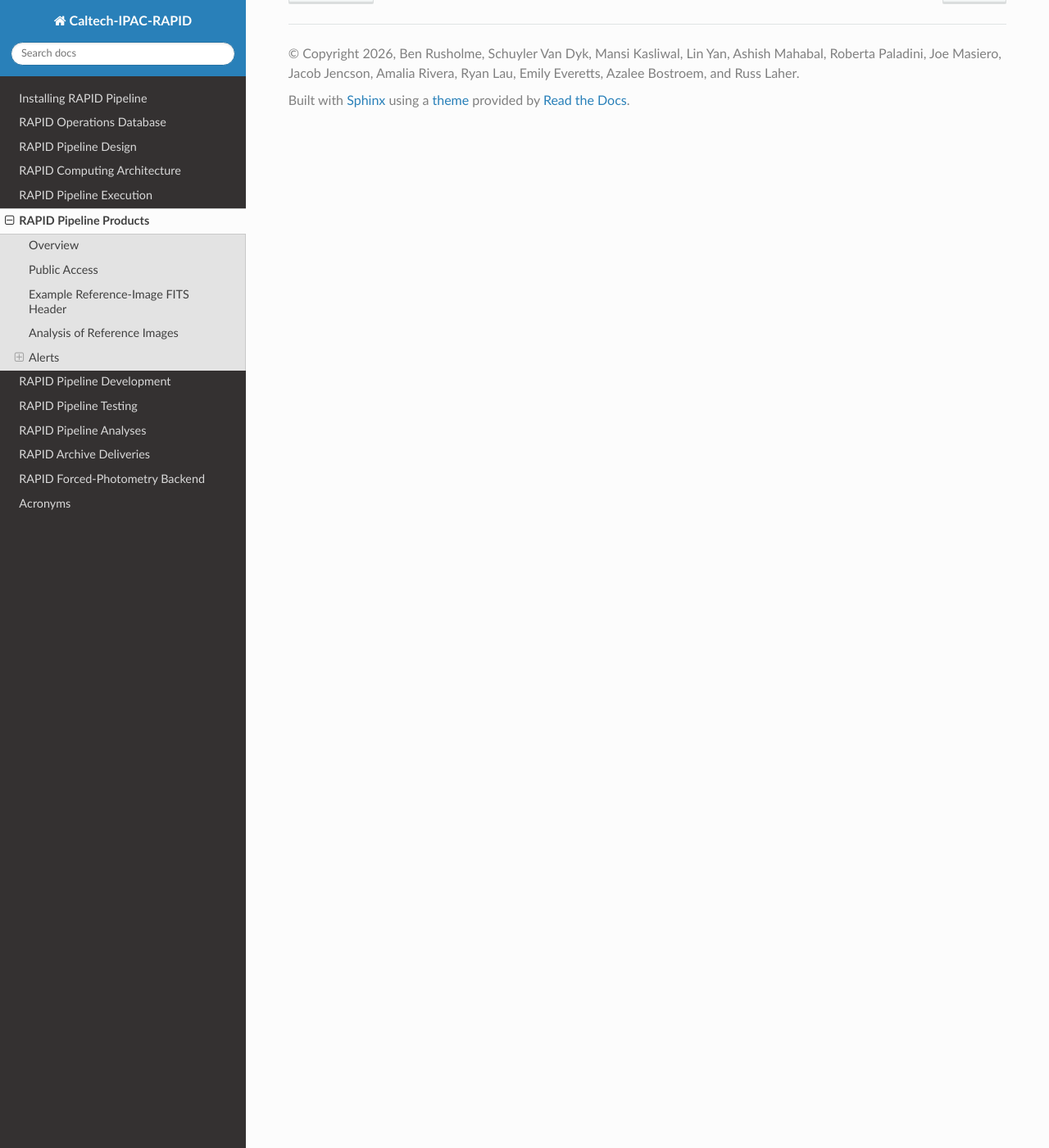
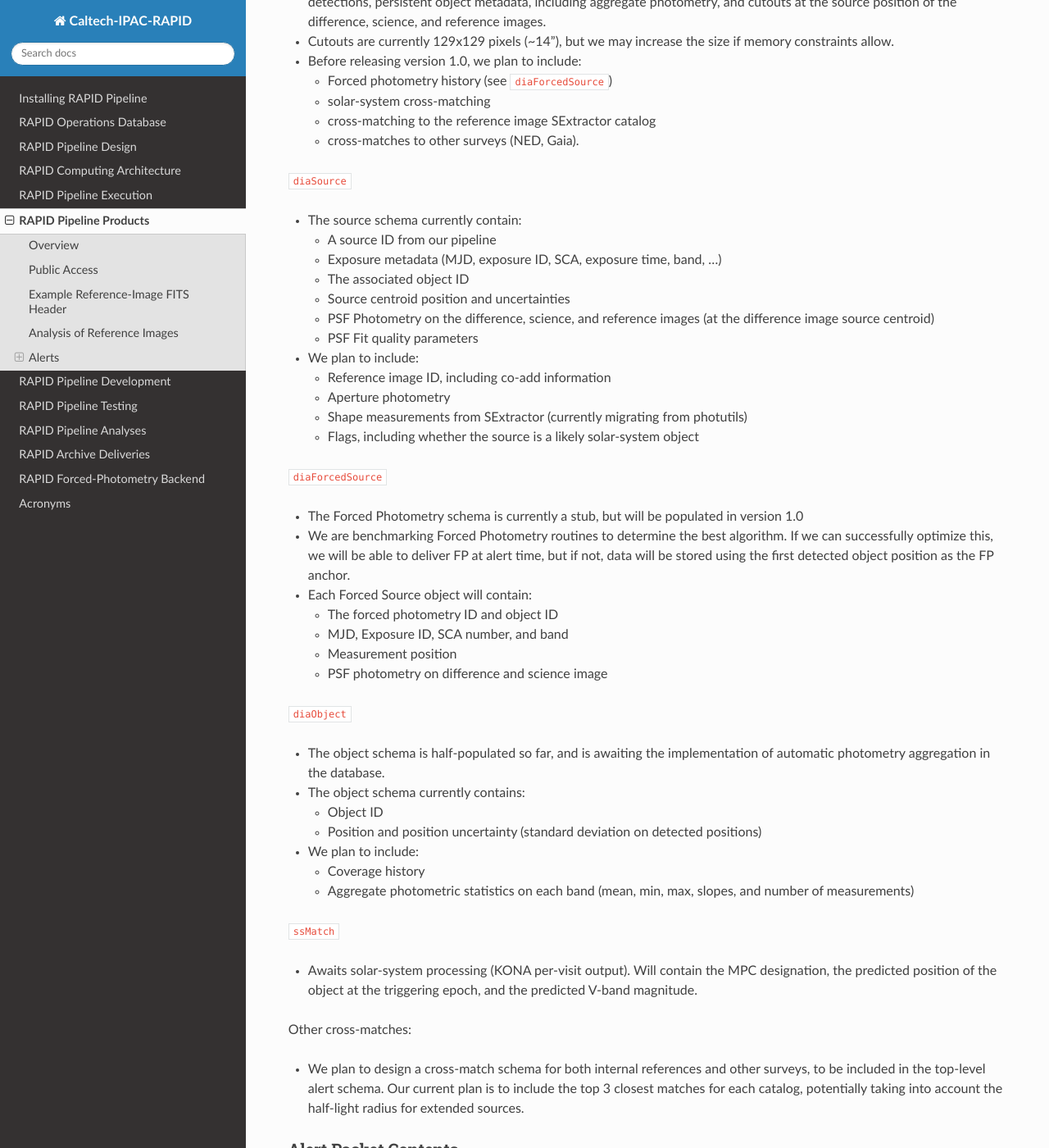
Before and after one commit to Caltech-IPAC/rapid, a Sphinx documentation site: the page built from docs/source/prod/products.rst, in a window 1280 px wide and 1400 px high, scrolled down 9556 px. Shown: the whole window at 82% size. Built offline with Sphinx 7.4.7 and the Read the Docs theme 3.1.0, drawn with Linux system fonts in a browser that asks for light colours; the version number could not be read and is left out; some of the changed text lies outside the part shown.

Commit message:
Added general descriptions of schema in readthedocs

```diff
--- a/docs/source/prod/products.rst
+++ b/docs/source/prod/products.rst
@@ -276,6 +276,97 @@ package, and consists of the following records:
 - ``ssMatch`` -- an associated solar system source: will contain MPC designation,
   info about the position, and the predicted V-band magnitude.
 
+Current State of the Alert Schema
+==================================
+
+The schema is currently produced end-to-end for sources detected on
+difference images. (see the tables in :ref:`alert-packet-contents`
+for per-parameter implementation status)
+
+``alert``
+
+- The alert schema currently contains schema version information, the
+  triggering source detection, previous source detections, persistent
+  object metadata, including aggregate photometry, and cutouts at the
+  source position of the difference, science, and reference images.
+- Cutouts are currently 129x129 pixels (~14"), but we may increase the
+  size if memory constraints allow.
+
+- Before releasing version 1.0, we plan to include:
+
+  - Forced photometry history (see ``diaForcedSource``)
+  - solar-system cross-matching
+  - cross-matching to the reference image SExtractor catalog
+  - cross-matches to other surveys (NED, Gaia).
+
+``diaSource``
+
+- The source schema currently contain:
+
+  - A source ID from our pipeline
+  - Exposure metadata (MJD, exposure ID, SCA, exposure time, band, ...)
+  - The associated object ID
+  - Source centroid position and uncertainties
+  - PSF Photometry on the difference, science, and reference images
+    (at the difference image source centroid)
+  - PSF Fit quality parameters
+
+- We plan to include:
+
+  - Reference image ID, including co-add information
+  - Aperture photometry
+  - Shape measurements from SExtractor (currently migrating from
+    photutils)
+  - Flags, including whether the source is a likely solar-system
+    object
+
+``diaForcedSource``
+
+- The Forced Photometry schema is currently a stub, but will be
+  populated in version 1.0
+- We are benchmarking Forced Photometry routines to determine the best
+  algorithm. If we can successfully optimize this, we will be able to
+  deliver FP at alert time, but if not, data will be stored using the
+  first detected object position as the FP anchor.
+
+- Each Forced Source object will contain:
+
+  - The forced photometry ID and object ID
+  - MJD, Exposure ID,  SCA number, and band
+  - Measurement position
+  - PSF photometry on difference and science image
+
+``diaObject``
+
+- The object schema is half-populated so far, and is awaiting the
+  implementation of automatic photometry aggregation in the database.
+- The object schema currently contains:
+
+  - Object ID
+  - Position and position uncertainty (standard deviation on detected
+    positions)
+
+- We plan to include:
+
+  - Coverage history
+  - Aggregate photometric statistics on each band (mean, min, max, slopes,
+    and number of measurements)
+
+``ssMatch``
+
+- Awaits solar-system processing (KONA per-visit output). Will contain
+  the MPC designation, the predicted position of the object at the
+  triggering epoch, and the predicted V-band magnitude.
+
+Other cross-matches:
+
+- We plan to design a cross-match schema for both internal references
+  and other surveys, to be included in the top-level alert schema. Our
+  current plan is to include the top 3 closest matches for each catalog,
+  potentially taking into account the half-light radius for extended sources.
+
+.. _alert-packet-contents:
+
 Alert Packet Contents
 ==================================
 
```
Also changed, not shown: other parts of docs/source/prod/products.rst (+1 -1 lines).
